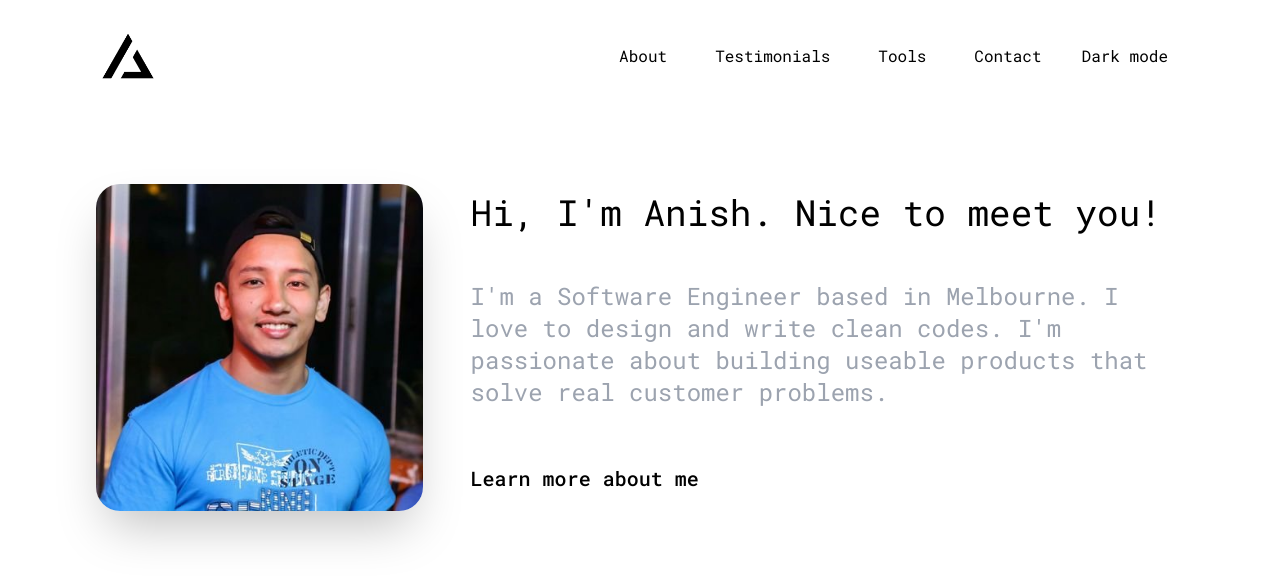
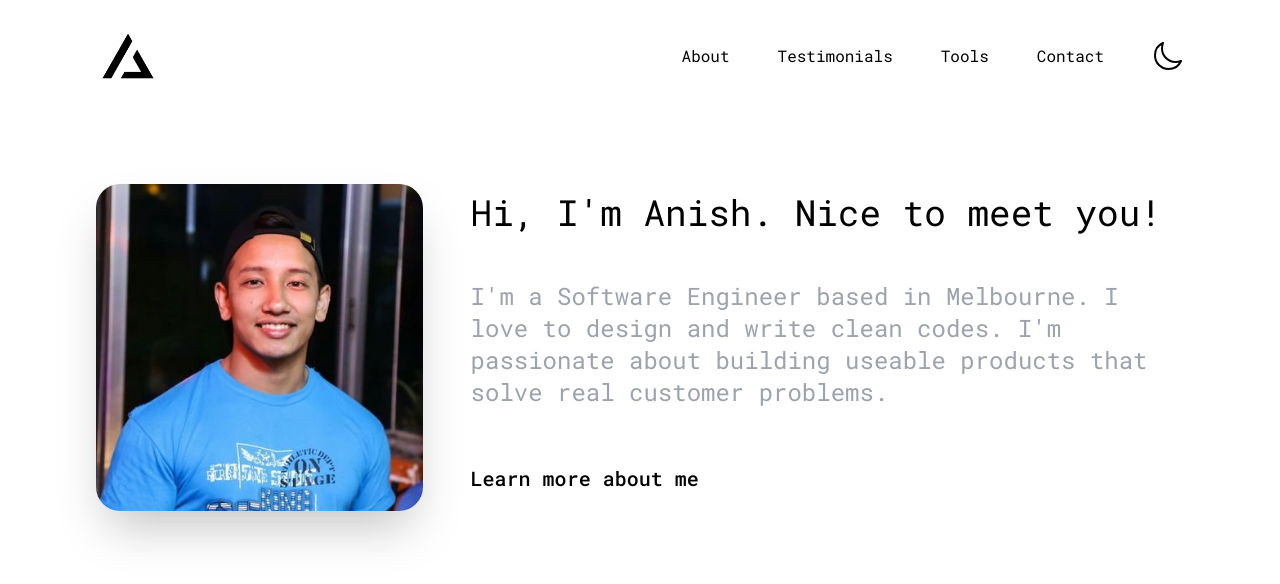
Before and after one commit to ooanishoo/ooanishoo, a Next.js app: page / in a window 1280 px wide. Shown: the top 584 px of the page. Built offline with nearby package versions, Linux system fonts and the light colour scheme.

Commit message:
feat(dark-mode): Add switch to toggle dark mode theme

```diff
--- a/package.json
+++ b/package.json
@@ -18,6 +18,7 @@
     "eslint": "8.41.0",
     "eslint-config-next": "13.4.4",
     "next": "13.4.4",
+    "next-themes": "^0.2.1",
     "postcss": "8.4.23",
     "react": "18.2.0",
     "react-dom": "18.2.0",
--- /dev/null
+++ b/src/app/components/CustomIcons.tsx
@@ -0,0 +1,53 @@
+// icon:moon-outline | Ionicons https://ionicons.com/ | Ionic Framework
+export const MoonIcon = (props: React.SVGProps<SVGSVGElement>) => (
+  <svg
+    viewBox="0 0 512 512"
+    fill="currentColor"
+    height="2em"
+    width="2em"
+    {...props}
+  >
+    <path
+      fill="none"
+      stroke="currentColor"
+      strokeLinecap="round"
+      strokeLinejoin="round"
+      strokeWidth={32}
+      d="M160 136c0-30.62 4.51-61.61 16-88C99.57 81.27 48 159.32 48 248c0 119.29 96.71 216 216 216 88.68 0 166.73-51.57 200-128-26.39 11.49-57.38 16-88 16-119.29 0-216-96.71-216-216z"
+    />
+  </svg>
+)
+
+// icon:sun | System UIcons https://systemuicons.com/ | Corey Ginnivan
+export const SunIcon = (props: React.SVGProps<SVGSVGElement>) => (
+  <svg
+    viewBox="0 0 21 21"
+    fill="currentColor"
+    height="2em"
+    width="2em"
+    {...props}
+  >
+    <g
+      fill="none"
+      fillRule="evenodd"
+      stroke="currentColor"
+      strokeLinecap="round"
+      strokeLinejoin="round"
+    >
+      <g opacity={0.3}>
+        <path d="M10.5 14.5c2.219 0 4-1.763 4-3.982a4.003 4.003 0 00-4-4.018c-2.219 0-4 1.781-4 4 0 2.22 1.781 4 4 4zM4.136 4.136L5.55 5.55M15.45 15.45l1.414 1.414M1.5 10.5h2M17.5 10.5h2" />
+        <g>
+          <path d="M4.136 16.864L5.55 15.45M15.45 5.55l1.414-1.414" />
+        </g>
+        <g>
+          <path d="M10.5 19.5v-2M10.5 3.5v-2" />
+        </g>
+      </g>
+      <g transform="translate(-210 -1)">
+        <path d="M220.5 2.5v2M227 5l-1.5 1.5" />
+        <path d="M224.5 11.5 A4 4 0 0 1 220.5 15.5 A4 4 0 0 1 216.5 11.5 A4 4 0 0 1 224.5 11.5 z" />
+        <path d="M214 5l1.5 1.5M220.5 20.5v-2M227 18l-1.5-1.5M214 18l1.5-1.5M211.5 11.5h2M227.5 11.5h2" />
+      </g>
+    </g>
+  </svg>
+)
--- a/src/app/components/Nav.tsx
+++ b/src/app/components/Nav.tsx
@@ -1,5 +1,7 @@
+'use client'
 import Image from 'next/image'
 import Link from 'next/link'
+import ToogleThemeButton from './ToggleThemeButton'
 
 interface INavigation {
   title: string
@@ -25,7 +27,7 @@ const NAVIGATIONS: INavigation[] = [
 ]
 
 export const Nav = () => (
-  <nav className="flex flex-row justify-between items-center pt-6">
+  <nav className="flex flex-row justify-between items-center pt-6 gap-6">
     <Link href={'/'}>
       <Image src="/ooanishoo.png" alt="me" width="64" height="64" />
     </Link>
@@ -37,6 +39,6 @@ export const Nav = () => (
         </li>
       ))}
     </ul>
-    <div className="px-4">Dark mode</div>
+    <ToogleThemeButton />
   </nav>
 )
--- /dev/null
+++ b/src/app/components/ToggleThemeButton.tsx
@@ -0,0 +1,25 @@
+import { useTheme } from 'next-themes'
+import React, { useEffect, useState } from 'react'
+import { MoonIcon, SunIcon } from './CustomIcons'
+
+const ToggleThemeButton = () => {
+  const { theme, setTheme } = useTheme()
+  const [mounted, setMounted] = useState(false)
+
+  useEffect(() => setMounted(true), [])
+  if (!mounted) return null
+
+  const handleOnClick = () => {
+    setTheme(theme === 'dark' ? 'light' : 'dark')
+  }
+  return (
+    <button
+      onClick={handleOnClick}
+      className="transition ease-in-out delay-350  hover:-translate-y-1 hover:scale-110 duration-500 active:animate-ping"
+    >
+      {theme === 'light' ? <SunIcon /> : <MoonIcon />}
+    </button>
+  )
+}
+
+export default ToggleThemeButton
--- /dev/null
+++ b/src/app/components/index.ts
@@ -0,0 +1,4 @@
+export * from './CustomIcons'
+export * from './Nav'
+export * from './Providers'
+export * from './ToggleThemeButton'
--- a/src/app/page.tsx
+++ b/src/app/page.tsx
@@ -1,3 +1,4 @@
+'use client'
 import Image from 'next/image'
 import Link from 'next/link'
 
@@ -10,7 +11,7 @@ export default function Home() {
           alt="Picture of Anish Maharjan"
           width={500}
           height={500}
-          className="rounded-3xl min-w-[300px] min-h-[300px] shadow-2xl"
+          className="rounded-3xl min-w-[300px] min-h-[300px] shadow-2xl hover:-translate-y-1 hover:scale-110 duration-700"
         />
       </div>
       <div className="flex-auto">
--- a/tailwind.config.js
+++ b/tailwind.config.js
@@ -1,5 +1,6 @@
 /** @type {import('tailwindcss').Config} */
 module.exports = {
+  darkMode: 'class',
   content: [
     './src/pages/**/*.{js,ts,jsx,tsx,mdx}',
     './src/components/**/*.{js,ts,jsx,tsx,mdx}',
```
Also changed, not shown: 1 other file (tests, documents, lock files or other folders).
